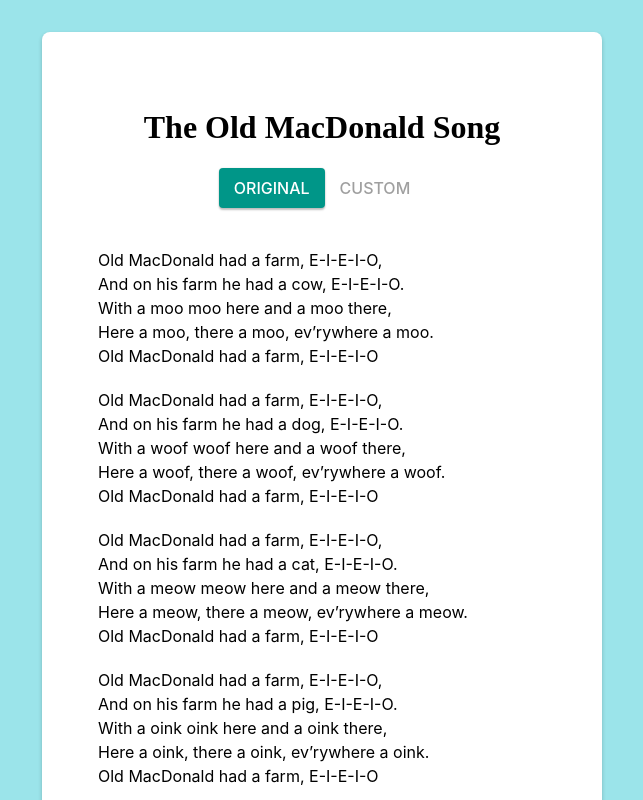
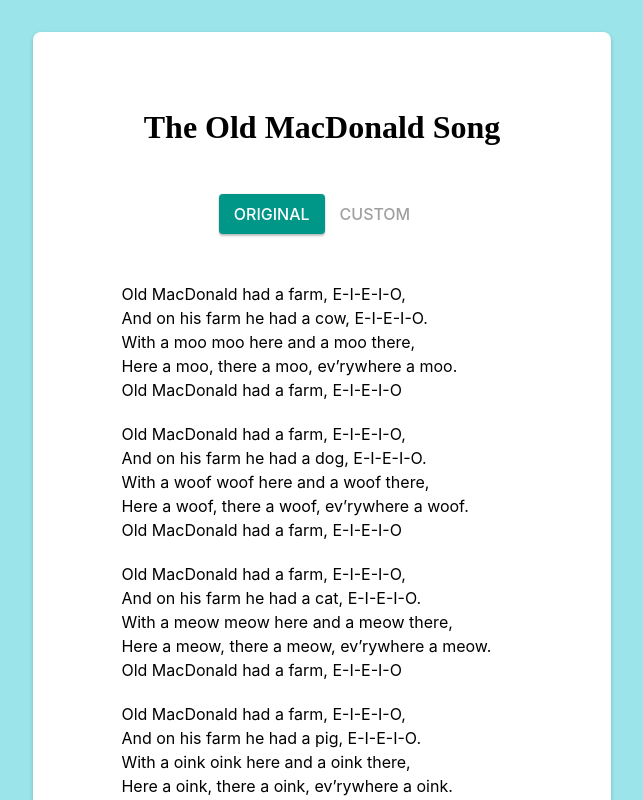
Before and after one commit to gkarapeev/old-mcdonald-spa, a React (Create React App) app: page / in a window 1280 px wide. Shown: the top 800 px of the page, without its empty margins (318-961 px from the left). Built offline with nearby package versions, Linux system fonts and the light colour scheme; a web font is replaced by a local one.

Commit message:
Add a separate state for customAnimals. Add button for inserting verses.

```diff
--- a/src/components/App/App.css
+++ b/src/components/App/App.css
@@ -11,5 +11,45 @@ h1 {
 }
 
 .song {
-  padding: 3.5rem;
+  padding: 3.5rem 5.5rem;
+  min-height: 900px;
 }
+
+.new-verse {
+  display: flex;
+  align-items: center;
+  width: fit-content;
+  cursor: pointer;
+}
+
+.new-verse:hover #add-icon {
+  transform: rotate(90deg)
+}
+
+.new-verse:hover #add-new-verse {
+  color: #70a862;
+}
+
+.edit-icon {
+  width: 22px;
+  height: 22px;
+}
+
+.plus-icon {
+  fill:none;
+  stroke:#70a862;
+  stroke-width:2;
+  stroke-linejoin:round;
+}
+
+#add-icon {
+  transform-origin: center center;
+  transition: all 0.2s ease-out;
+}
+
+#add-new-verse {
+  color: #505050;
+  font-weight: 500;
+  margin-left: 12px;
+  transition: all 0.2s ease-out;
+}
--- a/src/components/App/App.js
+++ b/src/components/App/App.js
@@ -9,33 +9,58 @@ class App extends React.Component {
   constructor(props) {
     super(props)
     this.state = {
-      animals: getAnimals()
+      animals: getAnimals(),
+      customAnimals: getAnimals()
     }
   }
 
   handleWordChange = (event, id, type) => {
-    let newAnimals = [...this.state.animals]
+    let newAnimals = [...this.state.customAnimals]
     newAnimals[id][type] = event.target.value
-    this.setState({animals: newAnimals})
+    this.setState({ customAnimals: newAnimals })
   }
 
-  handleResetAnimals = () => {
-    this.setState({animals: getAnimals()})
+  handleDeleteAnimal = (id) => {
+    let newAnimals = [...this.state.customAnimals]
+    newAnimals.splice(id, 1)
+    this.setState({ customAnimals: newAnimals })
   }
 
   render() {
-    const wordsActive = this.props.location.pathname !== '/'
+    // Determining which variant of the song to display based on the route
+    const variant = this.props.location.pathname === '/' ? 'original' : 'custom'
+    const renderAnimals = variant === 'original' ? this.state.animals : this.state.customAnimals
 
     return (
       <div className="App">
         <Paper bg='white' classes={['song']}>
           <h1>The Old MacDonald Song</h1>
-            <Nav reset={this.handleResetAnimals} />
-            {this.state.animals.map((animal, index) => {
+          <Nav />
+          {renderAnimals.map((animal, index) => {
             return (
-                <Verse animal={animal} change={this.handleWordChange} active={wordsActive} key={index} />
+              <Verse
+                animal={animal}
+                change={this.handleWordChange}
+                deleteAnimal={() => this.handleDeleteAnimal(index)}
+                variant={variant}
+                key={index}
+              />
             )
           })}
+          {variant === 'custom' ?
+            <div className='new-verse' onClick={this.handleAddAnimal}>
+              <svg className='edit-icon' id='add-icon' viewBox='0 0 22 22'>
+                <circle className="plus-icon" cx="11" cy="11" r="10" />
+                <line className="plus-icon" x1="11" y1="6" x2="11" y2="16" />
+                <line className="plus-icon" x1="6" y1="11" x2="16" y2="11" />
+              </svg>
+              <span id='add-new-verse'>
+                Add verse
+              </span>
+            </div>
+            :
+            null
+          }
         </Paper>
       </div>
     );
--- a/src/components/Nav/Nav.css
+++ b/src/components/Nav/Nav.css
@@ -3,6 +3,7 @@ nav {
   font-weight: 500;
   display: flex;
   justify-content: center;
+  margin: 3em 0;
 }
 
 nav a,
--- a/src/components/Nav/Nav.js
+++ b/src/components/Nav/Nav.js
@@ -5,7 +5,7 @@ import './Nav.css'
 const Nav = (props) => {
   return(
     <nav>
-      <NavLink to={'/'} onClick={props.reset} exact activeClassName='activeNav'>
+      <NavLink to={'/'} exact activeClassName='activeNav'>
         <span>original</span>
       </NavLink>
       <NavLink to={'/custom'} activeClassName='activeNav'>
--- a/src/components/Verse/Verse.css
+++ b/src/components/Verse/Verse.css
@@ -2,10 +2,8 @@
   margin-bottom: 20px;
   line-height: 1.5em;
   position: relative;
-}
-
-.Verse:first-of-type {
-  margin-top: 40px;
+  padding-left: 50px;
+  margin-left: -50px;
 }
 
 .Verse:last-of-type {
@@ -18,27 +16,24 @@
 
 .delete {
   position: absolute;
-  left: -35px;
+  left: 0;
   top: 50%;
+  height: 22px;
   transform: translateY(-50%);
   opacity: 0;
   transition: opacity 0.3s ease;
+  cursor: pointer;
 }
 
 .Verse:hover .delete {
   opacity: 1;
 }
 
-#delShape {
-  width: 22px;
-  height: 22px;
-}
-
 .circle {
   fill:none;
   stroke:#DFA9A9;
   stroke-width:2;
-  transition: all 0.2s ease-out;
+  transition: all 0.1s ease-out;
 }
 
 .line {
@@ -47,18 +42,18 @@
   stroke-width:2;
   stroke-linejoin:round;
   transform-origin: center center;
-  transition: all 0.2s ease-out;
+  transition: all 0.1s ease-out;
 }
 
-#delShape:hover .line,
-#delShape:hover .circle {
+#delete-icon:hover .line,
+#delete-icon:hover .circle {
   stroke: #dd6c6c;
 }
 
-#delShape:hover .line-1 {
+#delete-icon:hover .line-1 {
   transform: rotate(45deg)
 }
 
-#delShape:hover .line-2 {
+#delete-icon:hover .line-2 {
   transform: rotate(-45deg)
 }
--- a/src/components/Verse/Verse.js
+++ b/src/components/Verse/Verse.js
@@ -2,25 +2,27 @@ import React from 'react'
 import Word from '../Word/Word'
 import './Verse.css'
 
-import Del from '../../img/del'
 
 const Verse = (props) => {
-  const { animal, active } = props;
+  const { animal, variant, deleteAnimal } = props;
 
   return(
     <div className='Verse'>
       <span className='song-line'>Old MacDonald had a farm, E-I-E-I-O,</span>
-      <span className='song-line'>And on his farm he had a <Word type='species' animal={animal} active={active} change={props.change}/>, E-I-E-I-O.</span>
-      <span className='song-line'>With a <Word type='sound' animal={animal} active={active} change={props.change}/> {animal.sound} here and a {animal.sound} there,</span>
+      <span className='song-line'>And on his farm he had a <Word type='species' animal={animal} variant={variant} change={props.change}/>, E-I-E-I-O.</span>
+      <span className='song-line'>With a <Word type='sound' animal={animal} variant={variant} change={props.change}/> {animal.sound} here and a {animal.sound} there,</span>
       <span className='song-line'>Here a {animal.sound}, there a  {animal.sound}, ev’rywhere a  {animal.sound}.</span>
       <span className='song-line'>Old MacDonald had a farm, E-I-E-I-O</span>
-      <div className='delete'>
-        <svg id='delShape' viewBox='0 0 22 22'>
-          <circle class="circle" cx="11" cy="11" r="10"/>
-          <line class="line line-1" x1="6" y1="11" x2="16" y2="11"/>
-          <line class="line line-2" x1="6" y1="11" x2="16" y2="11"/>
-        </svg>
-      </div>
+      {variant === 'custom' ?
+        <div className='delete' onClick={deleteAnimal}>
+          <svg className='edit-icon' id='delete-icon' viewBox='0 0 22 22'>
+            <circle className="circle" cx="11" cy="11" r="10"/>
+            <line className="line line-1" x1="6" y1="11" x2="16" y2="11"/>
+            <line className="line line-2" x1="6" y1="11" x2="16" y2="11"/>
+          </svg>
+        </div>
+        : null
+      }
     </div>
   )
 };
--- a/src/components/Word/Word.js
+++ b/src/components/Word/Word.js
@@ -1,10 +1,11 @@
-import React, { useState, Fragment } from 'react'
+import React, { useState, useEffect, Fragment } from 'react'
 import './Word.css'
 
 const Word = (props) => {
-  const { type, animal, change, active } = props
+  const { type, animal, change, variant } = props
   const [editing, toggleEditing] = useState(false)
   const [newAnimal, setNewAnimal] = useState(animal)
+  useEffect(() => {setNewAnimal(props.animal)}, [props.animal])
 
   return (
     <Fragment>
@@ -23,9 +24,9 @@ const Word = (props) => {
         </input>
         :
         <span
-          onClick={active ? () => toggleEditing(!editing) : null}
-          className={active ? 'word' : ''}>
-          {active ? newAnimal[type] : animal[type]}
+          onClick={variant === 'custom' ? () => toggleEditing(!editing) : null}
+          className={variant === 'custom' ? 'word' : ''}>
+          {newAnimal[type]}
         </span>
       }
     </Fragment>
```
Lines whose indentation alone changed are shown as unchanged.
